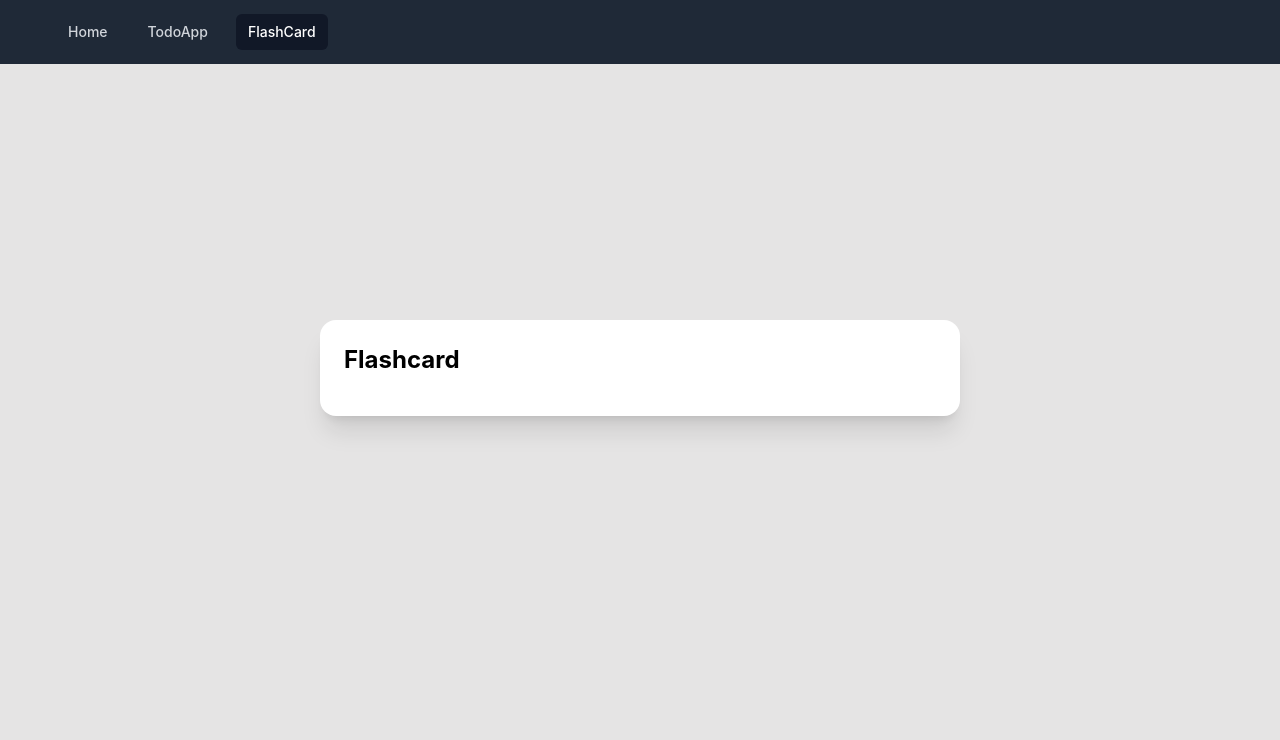
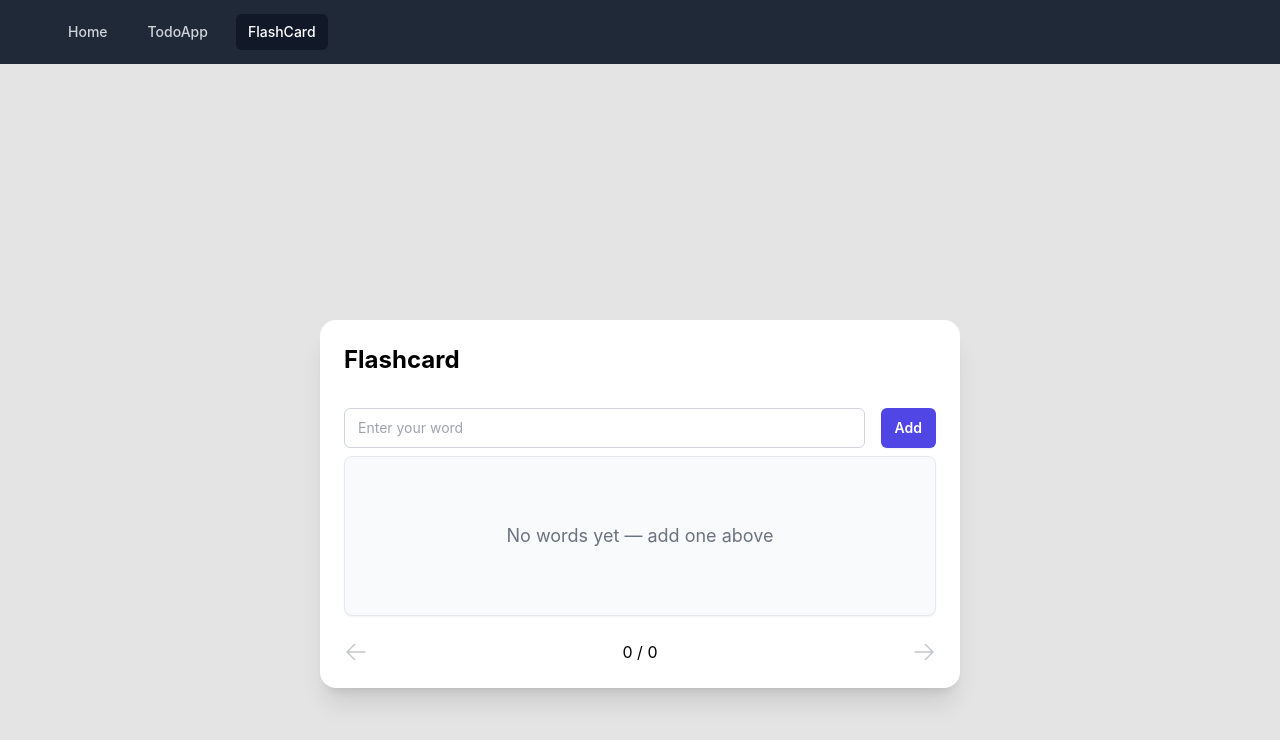
Before and after one commit to ati7697/simple-todo-app, a React (Create React App) app: page /flashcard in a window 1280 px wide. Shown: the top 740 px of the page. Built offline with nearby package versions, Linux system fonts and the light colour scheme.

Commit message:
Update Flashcard.jsx

```diff
--- a/src/components/Flashcard.jsx
+++ b/src/components/Flashcard.jsx
@@ -1,14 +1,108 @@
 import React, { Component } from 'react'
 import BreadCrumbs from "./BreadCrumbs";
+import {ArrowLeftIcon, ArrowRightIcon} from "@heroicons/react/24/outline";
 
 export default class Flashcard extends Component {
+    constructor(props) {
+        super(props);
+        const savedWords = JSON.parse(localStorage.getItem('flashcard_words')) || [];
+        this.state = {
+            words: savedWords,
+            newWord: '',
+            currentIndex: savedWords.length ? 0 : 0,
+        };
+
+        this.submitNewWord = (event) => {
+            event.preventDefault();
+            this.setState(prevState => {
+                const newWords = [...prevState.words, prevState.newWord];
+                localStorage.setItem('flashcard_words', JSON.stringify(newWords));
+                return {
+                    words: newWords,
+                    newWord: '',
+                    currentIndex: newWords.length - 1, // show the newly added word
+                };
+            });
+        }
+
+        this.showNextWord = () => {
+            this.setState(prev => {
+                const len = prev.words.length;
+                if (len === 0) return null;
+                return { currentIndex: (prev.currentIndex + 1) % len };
+            });
+        }
+
+        this.showPrevWord = () => {
+            this.setState(prev => {
+                const len = prev.words.length;
+                if (len === 0) return null;
+                return { currentIndex: (prev.currentIndex - 1 + len) % len };
+            });
+        }
+    }
+
     render() {
+        const { words, currentIndex } = this.state;
+        const currentWord = words.length ? words[currentIndex] : null;
+
         return (
             <div>
                 <BreadCrumbs/>
                 <div className="flex flex-col md:mx-auto p-6 md:my-64 md:rounded-2xl shadow-xl h-screen md:max-w-screen-sm md:max-h-max gap-2 bg-white">
-                <h1 className="text-2xl font-bold mb-4">Flashcard</h1>
-            </div>
+                    <h1 className="text-2xl font-bold mb-4">Flashcard</h1>
+                    <form
+                        action={"#"}
+                        onSubmit={this.submitNewWord}
+                        className="w-full max-w-screen-sm lg:col-span-5 lg:pt-2">
+                        <div className="flex gap-x-4">
+                            <label htmlFor="email-address" className="sr-only">
+                                Email address
+                            </label>
+                            <input
+                                id="task"
+                                name="task"
+                                type="text"
+                                required
+                                placeholder="Enter your word"
+                                value={this.state.newWord}
+                                onChange={(event) => this.setState(prev => ({...prev, newWord: event.target.value}))}
+                                autoComplete="off"
+                                className="min-w-0 flex-auto rounded-md bg-white px-3.5 py-2 text-base text-gray-900 outline outline-1 -outline-offset-1 outline-gray-300 placeholder:text-gray-400 focus:outline focus:outline-2 focus:-outline-offset-2 focus:outline-indigo-600 sm:text-sm/6"
+                            />
+                            <button
+                                type="submit"
+                                className="flex-none rounded-md bg-indigo-600 px-3.5 py-2.5 text-sm font-semibold text-white shadow-sm hover:bg-indigo-500 focus-visible:outline focus-visible:outline-2 focus-visible:outline-offset-2 focus-visible:outline-indigo-600"
+                            >
+                                Add
+                            </button>
+                        </div>
+                    </form>
+
+                    <div className="overflow-hidden bg-gray-50 h-40 border shadow-sm sm:rounded-lg">
+                        <div className="px-4 py-5 sm:p-6 flex justify-center items-center h-full">
+                            {currentWord ? (
+                                <h3 className="text-2xl font-medium text-center text-gray-900">{currentWord}</h3>
+                            ) : (
+                                <h3 className="text-lg text-center text-gray-500">No words yet — add one above</h3>
+                            )}
+                        </div>
+                    </div>
+
+                    <div className="flex justify-between mt-4">
+                        <ArrowLeftIcon
+                            className={`size-6 text-gray-500 hover:text-gray-900 cursor-pointer ${words.length === 0 ? 'opacity-40 cursor-not-allowed' : ''}`}
+                            onClick={() => this.showPrevWord()}
+                        />
+                        <span>
+                            {words.length > 0 ? `${currentIndex + 1} / ${words.length}` : '0 / 0'}
+                        </span>
+                        <ArrowRightIcon
+                            className={`size-6 text-gray-500 hover:text-gray-900 cursor-pointer ${words.length === 0 ? 'opacity-40 cursor-not-allowed' : ''}`}
+                            onClick={() => this.showNextWord()}
+                        />
+                    </div>
+                </div>
             </div>
         );
     }
```
